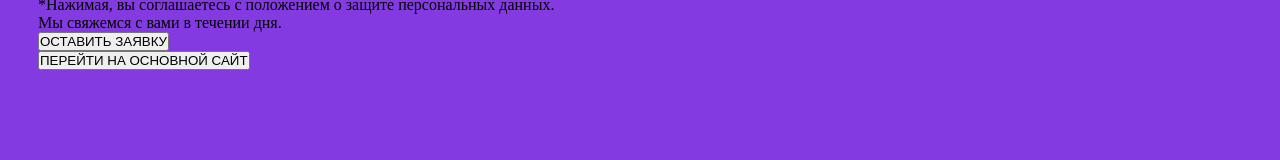
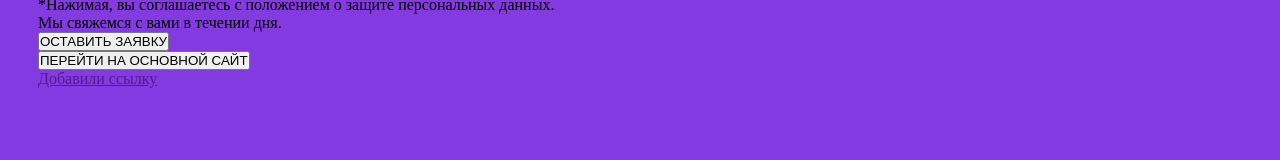
Before and after one commit to SkayperTeam/algproj, a plain HTML site: page index.html in a window 1280 px wide. Shown: the part 166-326 px from the top of the page. Drawn offline with Linux system fonts and the light colour scheme.

Commit message:
Добавили ссылку

```diff
--- a/index.html
+++ b/index.html
@@ -40,6 +40,7 @@
                     <div>
                         <button>ПЕРЕЙТИ НА ОСНОВНОЙ САЙТ</button>
                     </div>
+                    <a href="">Добавили ссылку</a>
                 </div>
             </div>
         </div>
```
